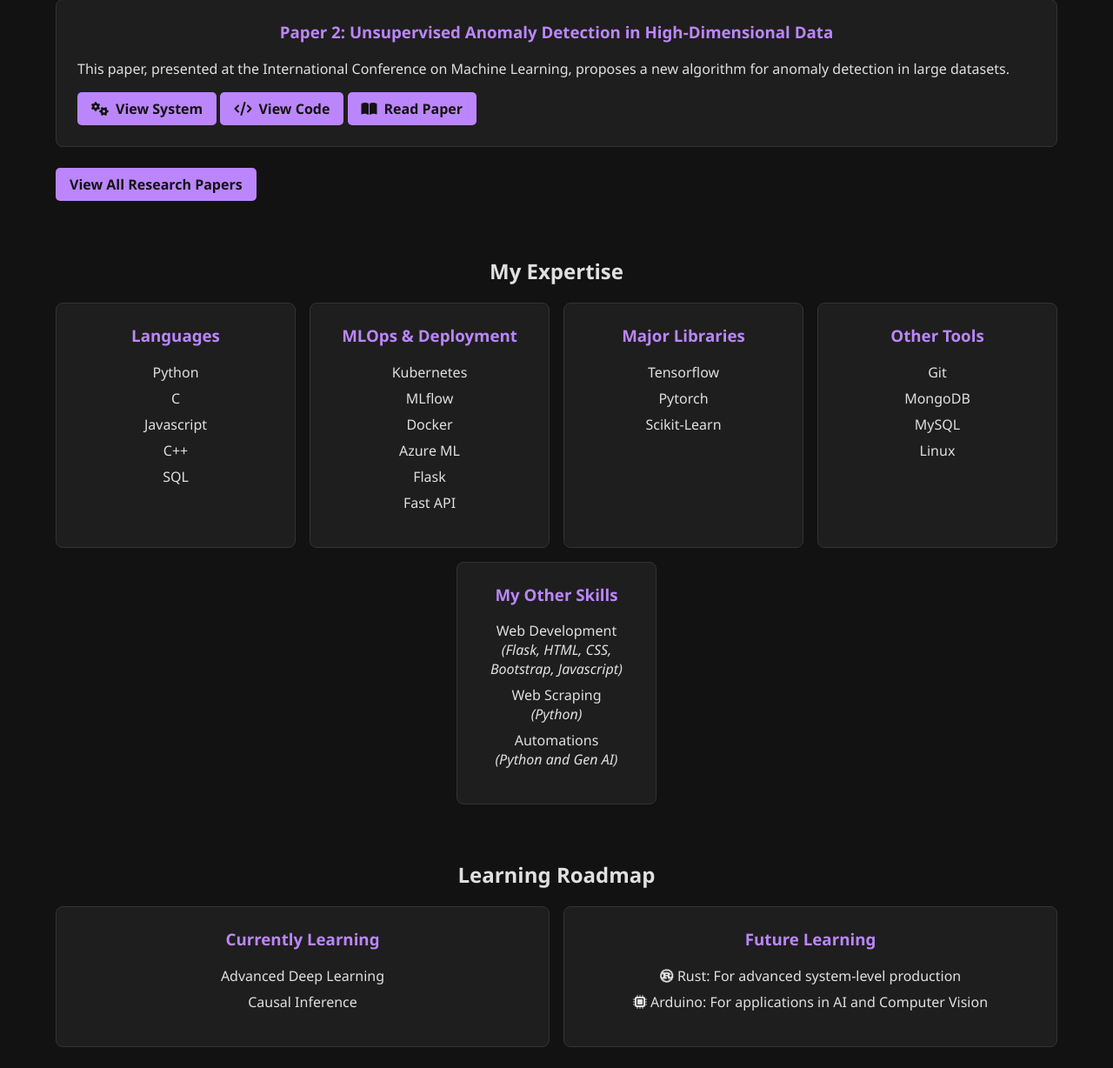
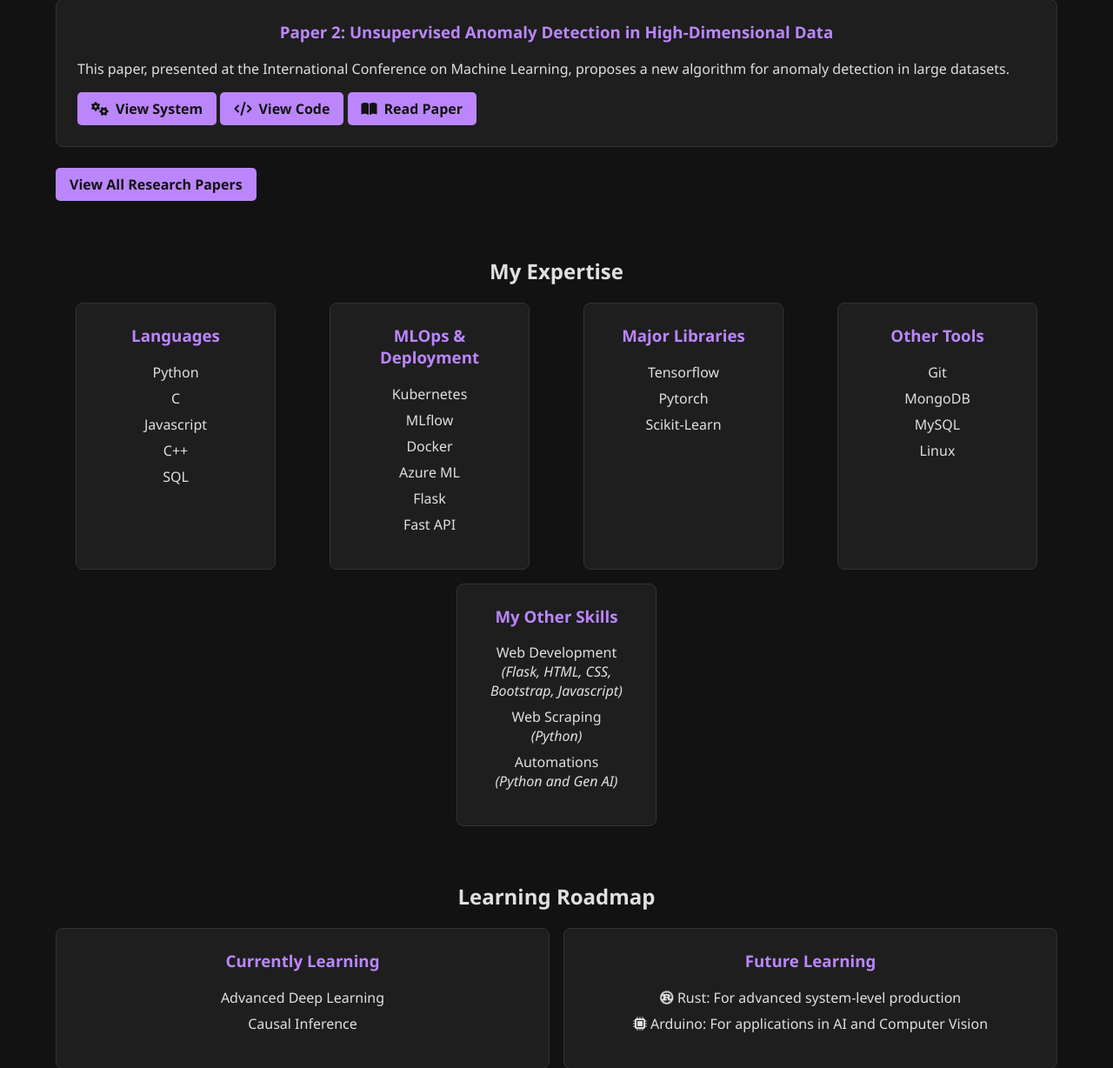
Before and after one commit to SHIVOGOJOHN/mainprofile, a Flask app: page / in a window 1280 px wide. Shown: the part 1386-2614 px from the top of the page at 87% size. Run offline with Flask 3, Linux system fonts and the light colour scheme; some libraries are stand-ins or nearby versions.

Commit message:
Fix: Ensure consistent sizing for all skill columns.

```diff
--- a/static/style.css
+++ b/static/style.css
@@ -230,8 +230,7 @@ section {
     padding: 1.5rem;
     border-radius: 8px;
     border: 1px solid #333;
-    flex: 1;
-    min-width: 180px; /* Adjusted for 5 columns */
+    width: 180px; /* Fixed width for consistent sizing */
     transition: transform 0.3s ease;
 }
 
```
